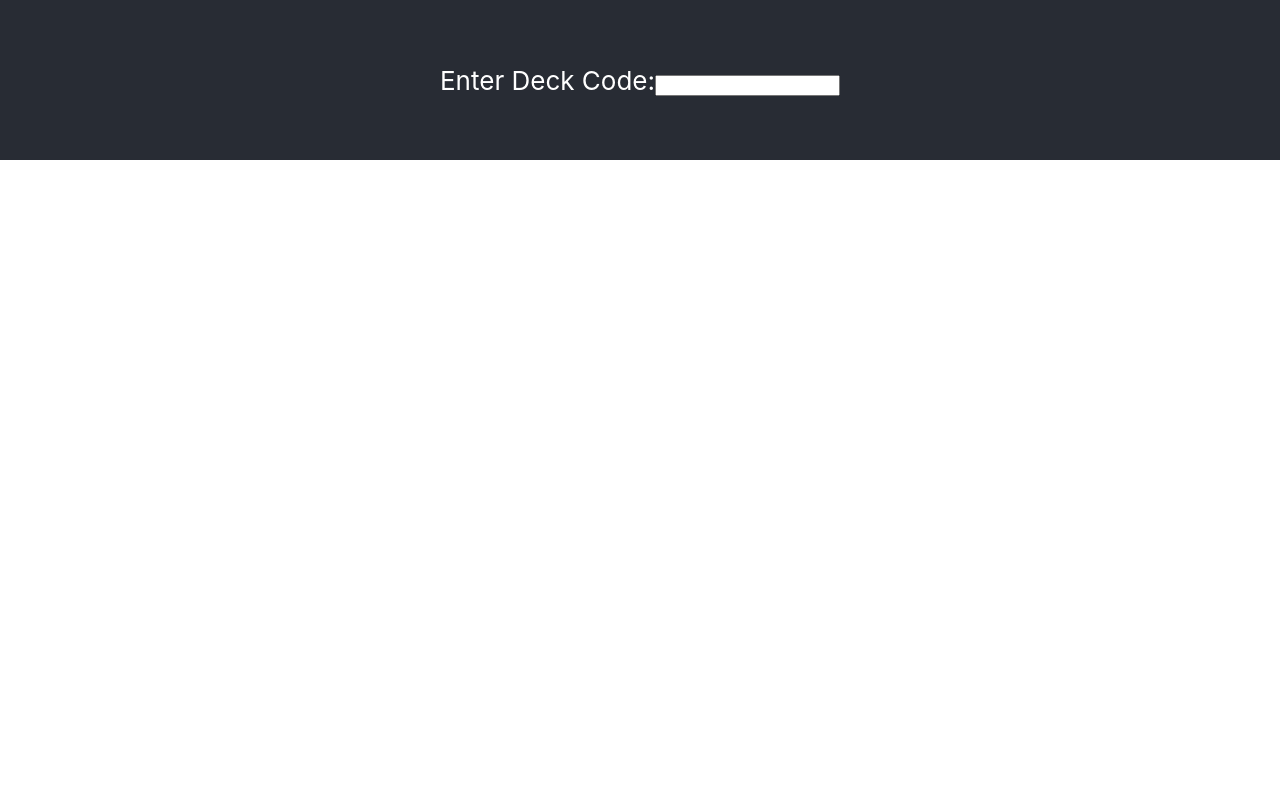
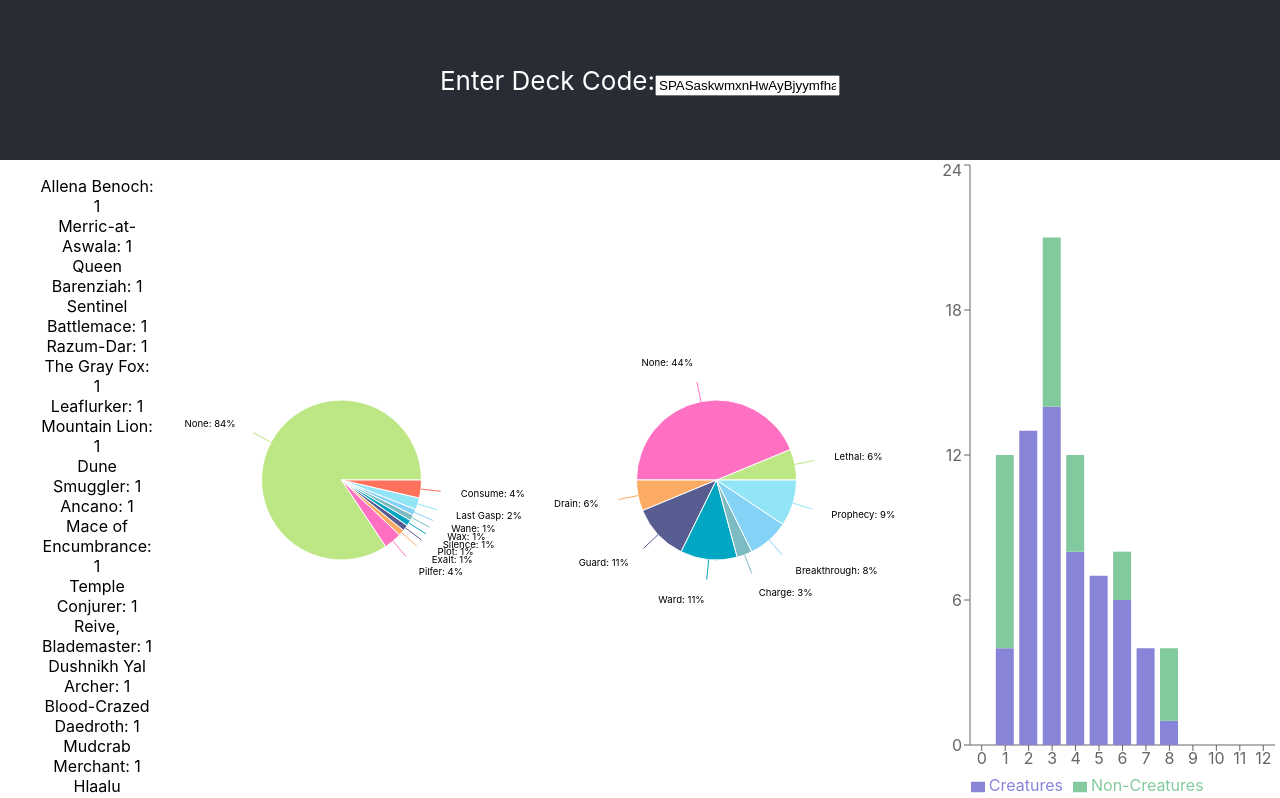
Before and after one commit to DrewHoo/shivering-deckbuilder, a React (Create React App) app: page / in a window 1280 px wide. Shown: the top 798 px of the page. Built offline with nearby package versions, Linux system fonts and the light colour scheme.

Commit message:
feat: add some more graphs

```diff
--- a/src/App.js
+++ b/src/App.js
@@ -4,9 +4,11 @@ import './App.css'
 import { CardList } from './CardList'
 import { CurveDiagram } from './CurveDiagram'
 import { getCardsFromDeckCode } from './deck-analyzer'
+import { KeywordPieGraph } from './KeywordPieGraph'
+import { MechanicPieGraph } from './MechanicPieGraph'
 
 function App () {
-  const [deckCode, setDeckCode] = useState('')
+  const [deckCode, setDeckCode] = useState('SPASaskwmxnHwAyBjyymfhaAjXqhmUflxPkYirwqAPbOdhpVnwaNxScrxcvKdVefbKdEfvdYALhPqygsnMvDjHrCoedIrkmG')
   const handleChange = event => {
     setDeckCode(event.target.value)
   }
@@ -29,6 +31,8 @@ function App () {
       </header>
       <div className='App-analytics'>
         {deckCode && <CardList cardList={cardList} />}
+        {deckCode && <MechanicPieGraph cardList={cardList} />}
+        {deckCode && <KeywordPieGraph cardList={cardList} />}
         {deckCode && <CurveDiagram cardList={cardList} />}
       </div>
     </div>
--- a/src/CardList.jsx
+++ b/src/CardList.jsx
@@ -1,12 +1,16 @@
+import _ from 'lodash'
 import React from 'react'
 import './CardList.css'
 
 export const CardList = ({ cardList }) => {
+  const counts = _.countBy(cardList, 'Name')
   return (
     <div className='CardList'>
       <ul>
-        {cardList.map(card => (
-          <li key={card.code}>{card.Name}</li>
+        {Object.entries(counts).map(([cardName, cardCount]) => (
+          <li key={cardName}>
+            {cardName}: {cardCount}
+          </li>
         ))}
       </ul>
     </div>
--- a/src/CurveDiagram.jsx
+++ b/src/CurveDiagram.jsx
@@ -10,12 +10,32 @@ import {
 } from 'recharts'
 
 export const CurveDiagram = ({ cardList }) => {
-  const data = [0, 1, 2, 3, 4, 5, 6, 7].map(String).map(cost => {
-    return {
-      name: cost,
-      value: cardList.filter(card => card['Magicka Cost'] === cost).length
-    }
-  })
+  const data = [0, 1, 2, 3, 4, 5, 6, 7, 8, 9, 10, 11, 12]
+    .map(String)
+    .map(cost => {
+      let creatureCount
+      let nonCreatureCount
+      if (cost === 12) {
+        creatureCount = cardList.filter(
+          card => card['Magicka Cost'] >= cost && card.Type === 'Creature'
+        ).length
+        nonCreatureCount = cardList.filter(
+          card => card['Magicka Cost'] >= cost && card.Type !== 'Creature'
+        ).length
+      } else {
+        creatureCount = cardList.filter(
+          card => card['Magicka Cost'] === cost && card.Type === 'Creature'
+        ).length
+        nonCreatureCount = cardList.filter(
+          card => card['Magicka Cost'] === cost && card.Type !== 'Creature'
+        ).length
+      }
+      return {
+        name: cost,
+        'Creatures': creatureCount,
+        'Non-Creatures': nonCreatureCount
+      }
+    })
   return (
     <ResponsiveContainer width='100%' height='100%'>
       <BarChart width={150} height={40} data={data}>
@@ -23,7 +43,8 @@ export const CurveDiagram = ({ cardList }) => {
         <YAxis />
         <Tooltip />
         <Legend />
-        <Bar dataKey='value' fill='#8884d8' />
+        <Bar dataKey='Creatures' stackId='a' fill='#8884d8' />
+        <Bar dataKey='Non-Creatures'  stackId='a' fill='#82ca9d' />
       </BarChart>
     </ResponsiveContainer>
   )
--- /dev/null
+++ b/src/KeywordPieGraph.jsx
@@ -0,0 +1,33 @@
+import React from 'react'
+import _ from 'lodash'
+import { PieGraph } from './components/PieGraph'
+import { KeywordNames } from './constants'
+
+export function KeywordPieGraph ({ cardList }) {
+  const nameKey = 'keyword';
+  const keywordCountDictionary = _.countBy(
+    cardList
+      .map(({ Keywords, ...card }) => ({
+        ...card,
+        Keywords: Keywords.split(',').filter(isKeyword)
+      }))
+      .flatMap(card =>
+        // make a copy of the card for each keyword it has
+        // not my fav approach but idk
+        card.Keywords.length
+          ? card.Keywords.map(keyword => ({ ...card, Keywords: keyword }))
+          : [{ ...card, Keywords: 'None' }]
+      ),
+    'Keywords'
+  )
+
+  const data = Object.entries(keywordCountDictionary).map(
+    ([value, count]) => ({ [nameKey]: value, count })
+  )
+
+  return <PieGraph data={data} nameKey={nameKey} dataKey={'count'} />
+}
+
+function isKeyword (word) {
+  return Object.keys(KeywordNames).includes(word)
+}
--- /dev/null
+++ b/src/MechanicPieGraph.jsx
@@ -0,0 +1,34 @@
+import React from 'react'
+import _ from 'lodash'
+import { PieGraph } from './components/PieGraph'
+import { KeywordNames } from './constants'
+
+export function MechanicPieGraph ({ cardList }) {
+  const nameKey = 'mechanic'
+  const keywordCountDictionary = _.countBy(
+    cardList
+      .map(({ Keywords, ...card }) => ({
+        ...card,
+        Keywords: Keywords.split(',').filter(word => word && !isKeyword(word))
+      }))
+      .flatMap(card =>
+        // make a copy of the card for each keyword it has
+        // not my fav approach but idk
+        card.Keywords.length
+          ? card.Keywords.map(keyword => ({ ...card, Keywords: keyword }))
+          : [{ ...card, Keywords: 'None' }]
+      ),
+    'Keywords'
+  )
+
+  const data = Object.entries(keywordCountDictionary).map(([value, count]) => ({
+    [nameKey]: value,
+    count
+  }))
+
+  return <PieGraph data={data} nameKey={nameKey} dataKey={'count'} />
+}
+
+function isKeyword (word) {
+  return Object.keys(KeywordNames).includes(word)
+}
--- /dev/null
+++ b/src/components/PieGraph.css
@@ -0,0 +1,3 @@
+.PieGraph .PieGraph-labeltext {
+  font-size: 0.6rem;
+}
--- /dev/null
+++ b/src/components/PieGraph.jsx
@@ -0,0 +1,64 @@
+import React from 'react'
+import { PieChart, Pie, Cell, ResponsiveContainer } from 'recharts'
+import './PieGraph.css'
+
+const COLORS = [
+  '#bce784ff',
+  '#ff70c3ff',
+  '#fcab64ff',
+  '#575d90ff',
+  '#01a7c2ff',
+  '#7dbbc3ff',
+  '#84d2f6ff',
+  '#91e5f6ff',
+  '#ff715bff'
+]
+
+export function PieGraph ({ data, nameKey, dataKey }) {
+  const RADIAN = Math.PI / 180
+  const renderCustomizedLabel = ({
+    cx,
+    cy,
+    midAngle,
+    innerRadius,
+    outerRadius,
+    percent,
+    index
+  }) => {
+    const radius = outerRadius * 1.5
+    const x = cx + radius * Math.cos(-midAngle * RADIAN)
+    const y = cy + radius * Math.sin(-midAngle * RADIAN)
+    return (
+      <text className="PieGraph-labeltext"
+        x={x}
+        y={y}
+        fill='black'
+        textAnchor={x > cx ? 'start' : 'end'}
+        dominantBaseline='central'
+      >
+        {data[index][nameKey]}: {`${(percent * 100).toFixed(0)}%`}
+      </text>
+    )
+  }
+  return (
+    <ResponsiveContainer width='100%' height='100%' className='PieGraph'>
+      <PieChart width={400} height={400}>
+        <Pie
+          data={data}
+          cx='50%'
+          cy='50%'
+          labelLine={true}
+          outerRadius={80}
+          fill='#8884d8'
+          nameKey={nameKey}
+          dataKey={dataKey}
+          label={renderCustomizedLabel}
+        >
+          {data.map((entry, index) => (
+            <Cell key={`cell-${index}`} fill={COLORS[index % COLORS.length]} />
+          ))}
+        </Pie>
+      </PieChart>
+    </ResponsiveContainer>
+  )
+}
--- /dev/null
+++ b/src/constants.js
@@ -0,0 +1,11 @@
+export const KeywordNames = {
+  Charge: 'Charge',
+  Drain: 'Drain',
+  Ward: 'Ward',
+  Prophecy: 'Prophecy',
+  Guard: 'Guard',
+  Rally: 'Rally',
+  Regenerate: 'Regenerate',
+  Breakthrough: 'Breakthrough',
+  Lethal: 'Lethal'
+}
--- a/src/deck-analyzer.js
+++ b/src/deck-analyzer.js
@@ -1,12 +1,20 @@
+import _ from 'lodash'
 import { cards as collection } from './collection'
 
 export function getCardsFromDeckCode (deckCode) {
-  let index = 2
+  let index = 0
   const cards = []
+  let count = 0
   while (index < deckCode.length) {
     const cardCode = deckCode.slice(index, index + 2)
     const card = collection.find(({ code }) => code === cardCode)
-    cards.push(card || cardCode)
+    if (card) {
+      _.range(1, count).forEach(() => {
+        cards.push(card)
+      })
+    } else {
+      count += 1
+    }
     index += 2
   }
   return cards
```
